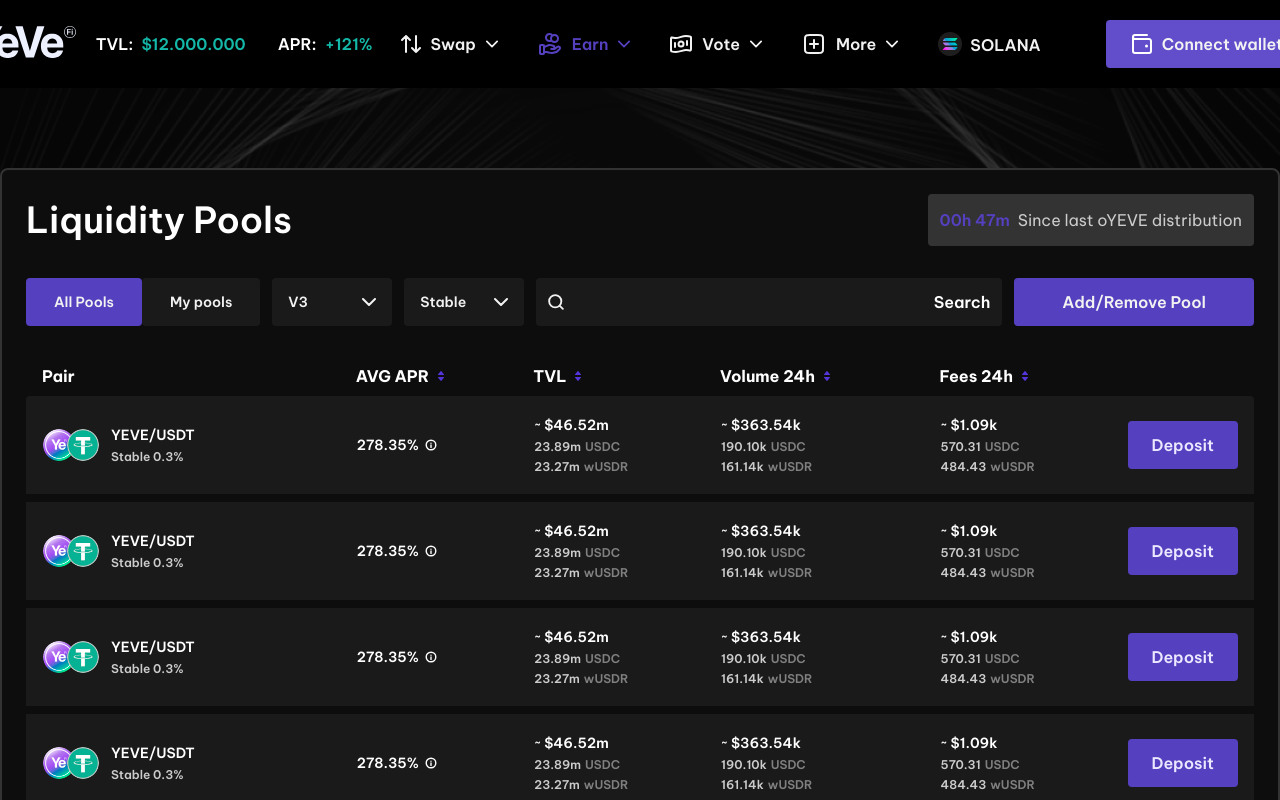
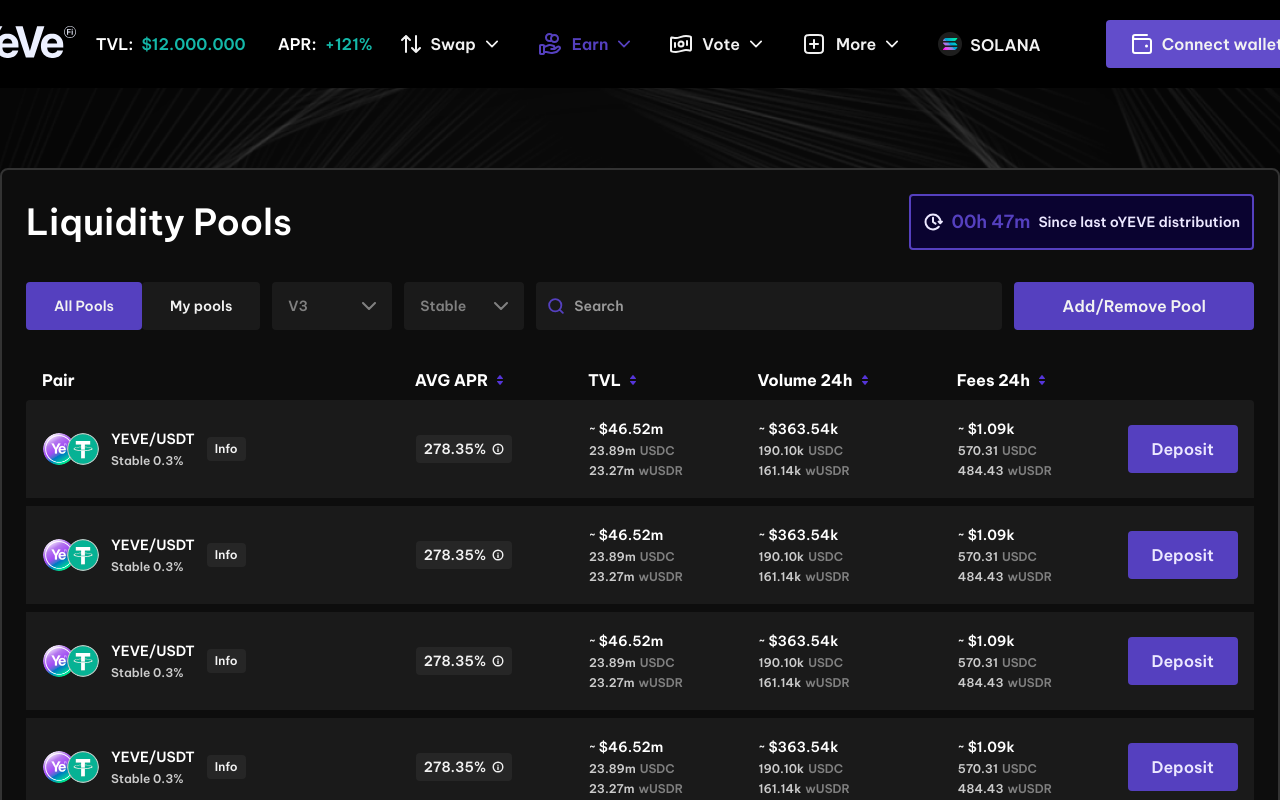
Before and after one commit to nightfury1111111111/yeve_frontend, a React (Vite) app: page /liquidity in a window 1280 px wide. Shown: the top 800 px of the page. Built offline with nearby package versions, Linux system fonts and the light colour scheme.

Commit message:
update new ui for swap and pool

```diff
--- /dev/null
+++ b/src/assets/images/svg/clock-icon.tsx
@@ -0,0 +1,24 @@
+
+export default function ClockIcon() {
+  return (
+    <svg
+      width={20}
+      height={20}
+      viewBox="0 0 20 20"
+      fill="none"
+      xmlns="http://www.w3.org/2000/svg"
+    >
+      <path
+        d="M18.9166 9.58333L17.2505 11.25L15.5833 9.58333M17.4542 10.8333C17.4845 10.5597 17.5 10.2817 17.5 10C17.5 5.85786 14.1421 2.5 10 2.5C5.85786 2.5 2.5 5.85786 2.5 10C2.5 14.1421 5.85786 17.5 10 17.5C12.3561 17.5 14.4584 16.4136 15.8333 14.7144M10 5.83333V10L12.5 11.6667"
+        stroke="#ECE8FF"
+        style={{
+          stroke: 'color(display-p3 0.9255 0.9098 1.0000)',
+          strokeOpacity: 1,
+        }}
+        strokeWidth={2}
+        strokeLinecap="round"
+        strokeLinejoin="round"
+      />
+    </svg>
+  );
+}
--- a/src/components/common/Table/Controller/Controller.styled.tsx
+++ b/src/components/common/Table/Controller/Controller.styled.tsx
@@ -22,13 +22,14 @@
   gap: 8px;
   border-radius: 4px;
   flex: 1;
+  height: 48px;
 
   svg {
     width: 16px;
     height: 16px;
 
     path {
-      stroke: ${({ theme }) => theme.colors.gray['50']} !important;
+      stroke: ${({ theme }) => theme.colors.purple['500']} !important;
     }
   }
 
@@ -39,6 +40,13 @@
     color: ${({ theme }) => theme.colors.gray['50']} !important;
     font-size: 14px;
     flex: 1;
+
+    &::-webkit-input-placeholder {
+      font-size: 14px;
+      font-weight: 600;
+      line-height: 20px;
+      color: ${({ theme }) => theme.colors.gray['400']};
+    }
   }
 
   > span {
--- a/src/components/common/Table/Controller/Select/Select.styled.tsx
+++ b/src/components/common/Table/Controller/Select/Select.styled.tsx
@@ -38,7 +38,7 @@
 
 export const SelectedOption = styled.div`
   background: ${({ theme }) => theme.colors.gray['900']};
-  color: ${({ theme }) => theme.colors.gray['50']};
+  color: ${({ theme }) => theme.colors.gray['500']};
   display: flex;
   align-items: center;
   justify-content: space-between;
@@ -53,7 +53,7 @@
 
   svg {
     path {
-      stroke: ${({ theme }) => theme.colors.gray['50']} !important;
+      stroke: ${({ theme }) => theme.colors.gray['500']} !important;
     }
   }
 `;
--- a/src/components/common/Table/Controller/index.tsx
+++ b/src/components/common/Table/Controller/index.tsx
@@ -50,8 +50,11 @@
       <SearchContainer>
         <SearchInputContainer>
           <FindIcon />
-          <input onChange={(e) => search.handle(e)} value={search.value} />
-          {!search.value && <span>Search</span>}
+          <input
+            placeholder="Search"
+            onChange={(e) => search.handle(e)}
+            value={search.value}
+          />
         </SearchInputContainer>
         {button && (
           <ButtonController onClick={() => button.handle()}>
--- a/src/components/common/Table/Table/Table.styled.tsx
+++ b/src/components/common/Table/Table/Table.styled.tsx
@@ -8,14 +8,14 @@
     align-items: center;
     gap: 4px;
     padding: 4px 8px;
-    background: ${({ theme }) => theme.colors.success['700']};
+    border: 1px solid ${({ theme }) => theme.colors.success['500']};
     border-radius: 4px;
 
     > span {
       font-size: 12px;
       font-weight: 600;
       line-height: 16px;
-      color: ${({ theme }) => theme.colors.success['200']};
+      color: ${({ theme }) => theme.colors.success['500']};
     }
 
     > svg {
@@ -24,7 +24,7 @@
       cursor: pointer;
 
       > path {
-        stroke: ${({ theme }) => theme.colors.success['200']} !important;
+        stroke: ${({ theme }) => theme.colors.success['500']} !important;
       }
     }
   }
@@ -95,8 +95,16 @@
   align-items: center;
   gap: 6px;
 
+  > div {
+    display: flex;
+    align-items: center;
+    gap: 6px;
+    background: ${({ theme }) => theme.colors.gray['850']};
+    padding: 4px 8px;
+    border-radius: 4px;
+
     > span {
-    color: ${({ theme }) => theme.colors.gray['0']};
+      color: ${({ theme }) => theme.colors.gray['50']};
       font-size: 14px;
       font-weight: 600;
       line-height: 20px;
@@ -108,9 +116,20 @@
       cursor: pointer;
 
       > path {
-      stroke: ${({ theme }) => theme.colors.gray['0']} !important;
+        stroke: ${({ theme }) => theme.colors.gray['50']} !important;
       }
     }
+  }
+`;
+
+export const PairInfoLabel = styled.div`
+  background: ${({ theme }) => theme.colors.gray['850']};
+  padding: 4px 8px;
+  color: ${({ theme }) => theme.colors.gray['50']};
+  border-radius: 4px;
+  font-size: 12px;
+  font-weight: 600;
+  line-height: 16px;
 `;
 
 export const PairInfo = styled.div`
--- a/src/components/common/Table/Title/Title.styled.tsx
+++ b/src/components/common/Table/Title/Title.styled.tsx
@@ -14,18 +14,31 @@
   }
 
   > div {
-    background: ${({ theme }) => theme.colors.gray['800']};
+    background: ${({ theme }) => theme.colors.purple['900']};
+    border: 2px solid ${({ theme }) => theme.colors.purple['500']};
     color: ${({ theme }) => theme.colors.gray['200']};
     padding: 12px;
     border-radius: 4px;
     display: flex;
     align-items: center;
+    gap: 8px;
+
+    > svg > path {
+      stroke: ${({ theme }) => theme.colors.purple['50']} !important;
+    }
 
     > span {
       color: ${({ theme }) => theme.colors.purple['500']};
-      margin-right: 8px;
       font-weight: 600;
       line-height: 28px;
+      font-size: 18px;
+    }
+
+    > div {
+      font-size: 14px;
+      font-weight: 600;
+      line-height: 20px;
+      color: ${({ theme }) => theme.colors.purple['50']};
     }
   }
 `;
--- a/src/components/common/Table/Title/index.tsx
+++ b/src/components/common/Table/Title/index.tsx
@@ -1,3 +1,4 @@
+import ClockIcon from '@src/assets/images/svg/clock-icon';
 import { Title } from './Title.styled';
 
 type TableTitleProps = {
@@ -10,6 +11,7 @@
     <Title>
       <span>{title}</span>
       <div>
+        <ClockIcon />
         <span>{info.time}</span>
         <div>{info.label}</div>
       </div>
--- a/src/pages/LiquidityPool/index.tsx
+++ b/src/pages/LiquidityPool/index.tsx
@@ -17,6 +17,7 @@
   PairElement,
   PairImageContainer,
   PairInfo,
+  PairInfoLabel,
 } from '@src/components/common/Table/Table/Table.styled';
 import InfoIcon from '@src/assets/images/svg/info-icon';
 import { convertToInternationalCurrencySystem } from '@src/utils/convert';
@@ -72,12 +73,15 @@
                       {item.pair.type} {item.pair.value}%
                     </span>
                   </PairInfo>
+                  <PairInfoLabel>Info</PairInfoLabel>
                 </PairElement>
               </td>
               <td>
                 <AvgApr>
-                  <span>{item.avgApr}%</span>
-                  <InfoIcon />
+                  <div>
+                    <span>{item.avgApr}%</span>
+                    <InfoIcon />
+                  </div>
                 </AvgApr>
               </td>
               <td>
--- a/src/pages/MyPool/index.tsx
+++ b/src/pages/MyPool/index.tsx
@@ -86,7 +86,6 @@
               <td>
                 <Status>
                   <div>
-                    <PolygonIcon />
                     <span>{item.range}</span>
                   </div>
                 </Status>
@@ -123,7 +122,9 @@
               </td>
               <td>
                 <Status>
-                  <div>{item.status}</div>
+                  <div>
+                    <span>{item.status}</span>
+                  </div>
                 </Status>
               </td>
               <td>
```
Lines whose indentation alone changed are shown as unchanged.
